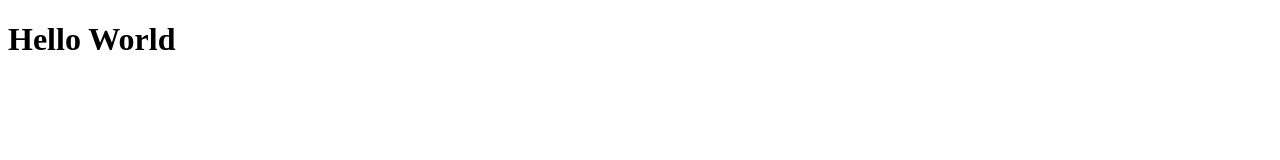
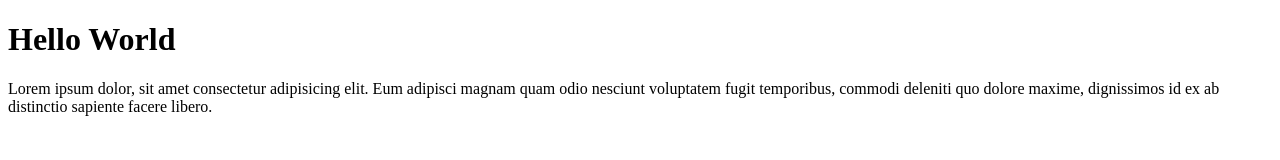
Before and after one commit to bojo02/travel-site, a plain HTML site: page index.html in a window 1280 px wide. Drawn offline with Linux system fonts and the light colour scheme.

Commit message:
Added lorem paragraph

```diff
--- a/index.html
+++ b/index.html
@@ -8,5 +8,11 @@
   </head>
   <body>
     <h1>Hello World</h1>
+
+    <p>
+      Lorem ipsum dolor, sit amet consectetur adipisicing elit. Eum adipisci
+      magnam quam odio nesciunt voluptatem fugit temporibus, commodi deleniti
+      quo dolore maxime, dignissimos id ex ab distinctio sapiente facere libero.
+    </p>
   </body>
 </html>
```
